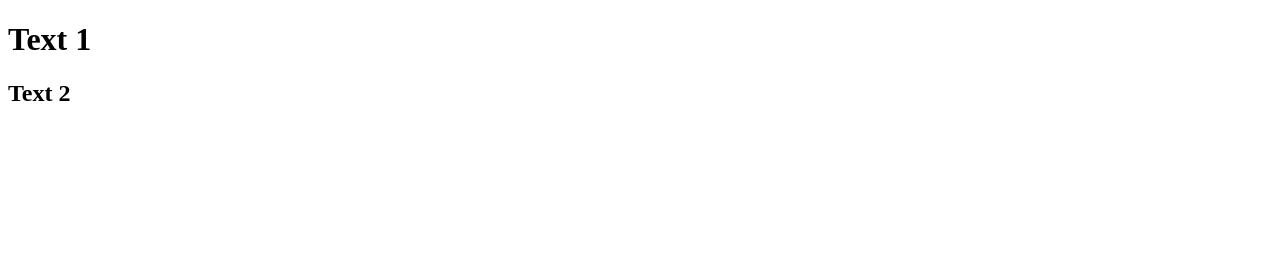
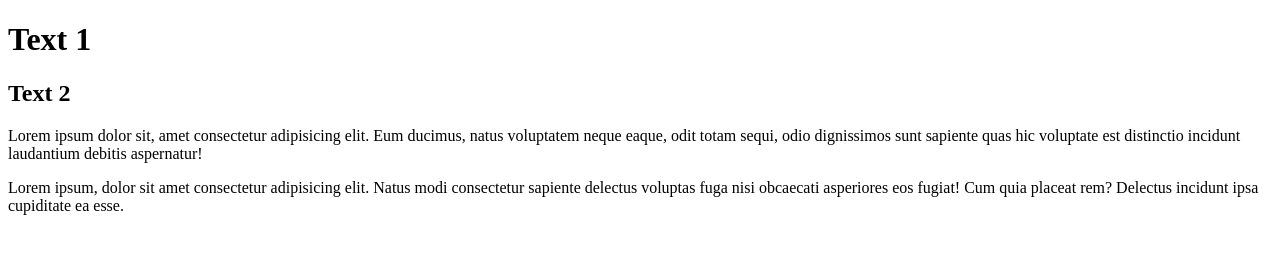
Before and after one commit to AnaSad-front/git-repo, a plain HTML site: page index.html in a window 1280 px wide. Drawn offline with Linux system fonts and the light colour scheme.

Commit message:
add some text

```diff
--- a/index.html
+++ b/index.html
@@ -8,5 +8,7 @@
 <body>
     <h1>Text 1</h1>
     <h2>Text 2</h2>
+    <p>Lorem ipsum dolor sit, amet consectetur adipisicing elit. Eum ducimus, natus voluptatem neque eaque, odit totam sequi, odio dignissimos sunt sapiente quas hic voluptate est distinctio incidunt laudantium debitis aspernatur!</p>
+    <p>Lorem ipsum, dolor sit amet consectetur adipisicing elit. Natus modi consectetur sapiente delectus voluptas fuga nisi obcaecati asperiores eos fugiat! Cum quia placeat rem? Delectus incidunt ipsa cupiditate ea esse.</p>
 </body>
 </html>
```
